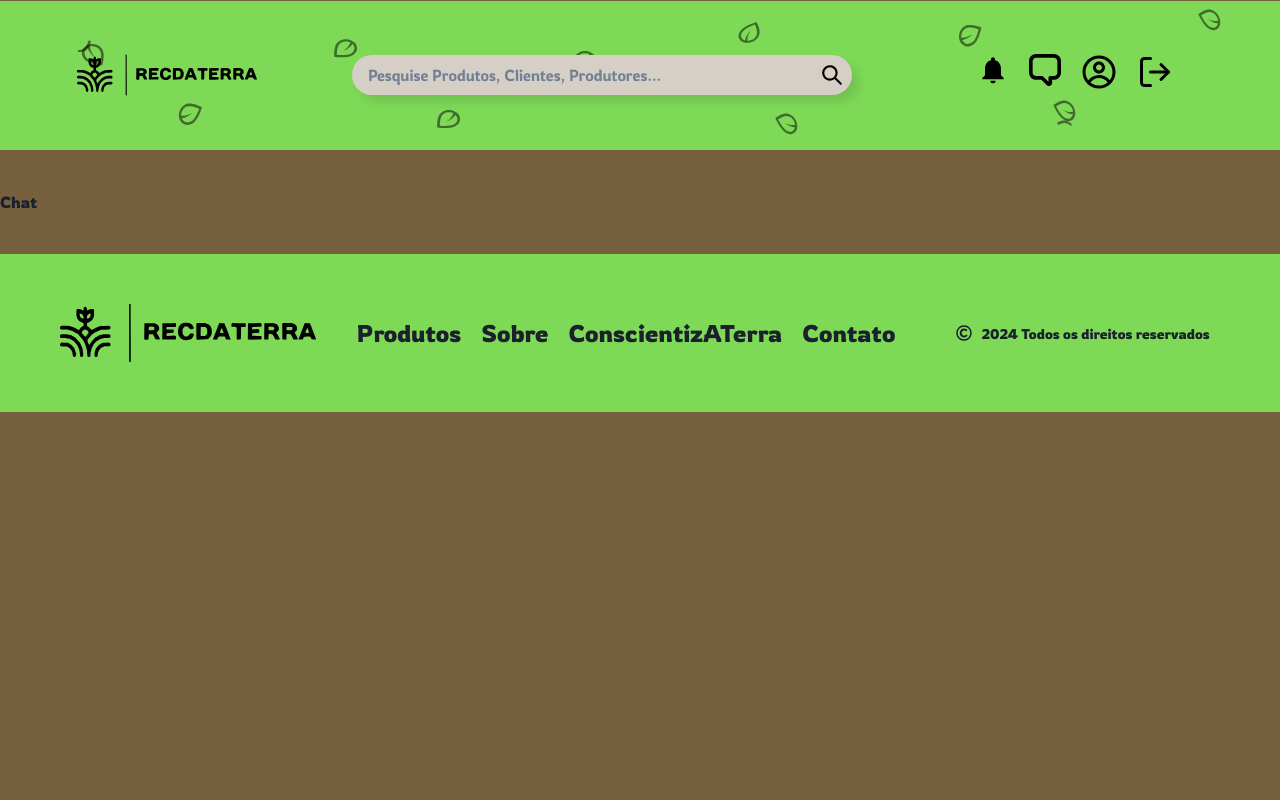
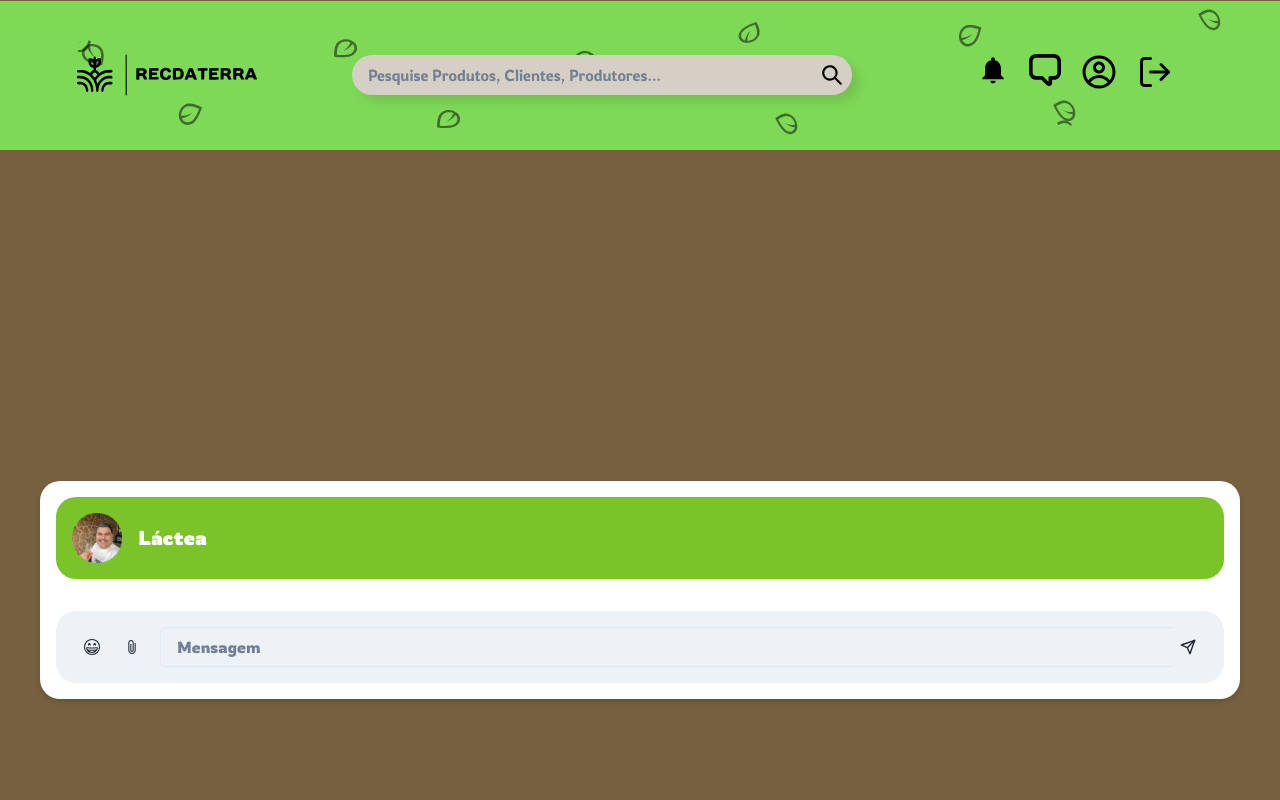
Before and after one commit to SIN-disciplina-PI3/RecDaTerra_FrontEnd, a React (Vite) app: page /chat in a window 1280 px wide. Shown: the top 800 px of the page. Built offline with nearby package versions, Linux system fonts and the light colour scheme.

Commit message:
Tela de Chat realizada

```diff
--- a/package.json
+++ b/package.json
@@ -16,6 +16,7 @@
     "@emotion/styled": "^11.11.5",
     "@reduxjs/toolkit": "^2.2.3",
     "axios": "^1.6.8",
+    "emoji-picker-react": "^4.9.3",
     "framer-motion": "^11.1.7",
     "react": "^18.2.0",
     "react-dom": "^18.2.0",
--- a/src/pages/Chat/Chat.jsx
+++ b/src/pages/Chat/Chat.jsx
@@ -1,9 +1,97 @@
-import './Chat.css'
+import React, { useState } from 'react';
+import { Box, Flex, Text, VStack, Input, IconButton, Image, Center, InputGroup, InputRightElement } from '@chakra-ui/react';
+import { FiSend } from 'react-icons/fi';
+import { IoMdAttach } from "react-icons/io";
+import { BsEmojiGrin } from "react-icons/bs";
+import Picker from 'emoji-picker-react';
+import LacteaChat from '../../img/LacteaChat.png';
 
 function Chat() {
-    return (
-        <h1>Chat</h1>
-    )
+  const [message, setMessage] = useState('');
+  const [messages, setMessages] = useState([]);
+  const [showEmojiPicker, setShowEmojiPicker] = useState(false);
+
+  const onEmojiClick = (event, emojiObject) => {
+    setMessage(prevInput => prevInput + emojiObject.emoji);
+  };
+
+  const handleFileUpload = (event) => {
+    const file = event.target.files[0];
+    // Implementar lógica de envio de arquivo
+    console.log('Arquivo selecionado:', file);
+  };
+
+  const handleSendMessage = () => {
+    if (message.trim()) {
+      const newMessage = { text: message, timestamp: new Date().toLocaleTimeString() };
+      setMessages(prevMessages => [...prevMessages, newMessage]);
+      setMessage('');
+    }
+  };
+
+  return (
+    <Center minH="100vh" p={{ base: 2, md: 4 }}>
+      <Box
+        bg="white"
+        p={{ base: 2, md: 4 }}
+        borderRadius={20}
+        width={{ base: "full", md: "800px", lg: "1000px", xl: "1200px", '2xl': "1400px" }}
+        shadow="md"
+        mx={{ base: 2, md: 4 }}
+        display="flex"
+        flexDirection="column"
+        justifyContent="space-between"
+        position="relative"
+      >
+        <Box>
+          <Box bg="#7AC42A" p={4} borderRadius={20} display="flex" alignItems="center" mb={4}>
+            <Image src={LacteaChat} boxSize="50px" alt="Lactea Logo" />
+            <Text color="white" ml={4} fontSize="xl" fontWeight="bold">Láctea</Text>
+          </Box>
+
+          <Box flex="1" overflowY="auto" mb={4}>
+            <VStack align="start" spacing={4}>
+              {messages.map((msg, index) => (
+                <Box key={index} bg="#76603F" p={3} borderRadius="md" alignSelf="flex-start">
+                  <Text color="white">{msg.text}</Text>
+                  <Text color="white" fontSize="xs" align="right">{msg.timestamp}</Text>
+                </Box>
+              ))}
+            </VStack>
+          </Box>
+        </Box>
+
+        {showEmojiPicker && (
+          <Box position="absolute" bottom="80px" zIndex="1000">
+            <Picker onEmojiClick={(event, emojiObject) => onEmojiClick(event, emojiObject)} />
+          </Box>
+        )}
+
+        <Flex p={4} bg="gray.100" borderRadius={20} align="center" position="sticky" bottom={4} left={0} right={0}>
+          <IconButton icon={<BsEmojiGrin />} aria-label="Emoji" onClick={() => setShowEmojiPicker(val => !val)} />
+          <InputGroup>
+            <IconButton icon={<IoMdAttach />} aria-label="Anexar Arquivo" onClick={() => document.getElementById('fileInput').click()} />
+            <Input
+              type="file"
+              id="fileInput"
+              style={{ display: 'none' }}
+              onChange={handleFileUpload}
+            />
+            <Input
+              placeholder="Mensagem"
+              mx={2}
+              flex="1"
+              value={message}
+              onChange={(e) => setMessage(e.target.value)}
+            />
+            <InputRightElement>
+              <IconButton icon={<FiSend />} aria-label="Enviar mensagem" onClick={handleSendMessage} />
+            </InputRightElement>
+          </InputGroup>
+        </Flex>
+      </Box>
+    </Center>
+  );
 }
 
 export default Chat;
```
Also changed, not shown: src/img/LacteaChat.png (added), 1 other file (tests, documents, lock files or other folders).
